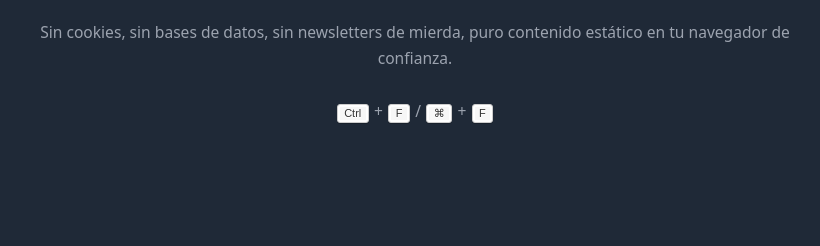
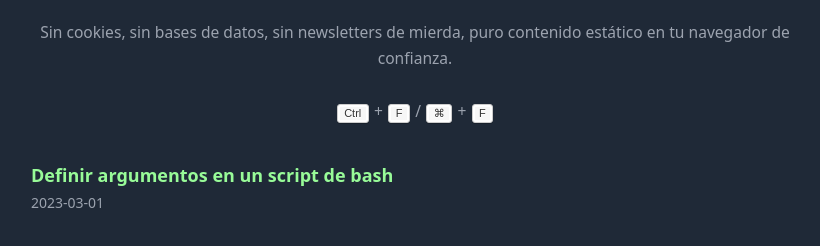
Before and after one commit to BananaHolograma/bash-static-blog, a plain HTML site: page src/index.html in a window 1280 px wide. Shown: the part 368-614 px from the top of the page, without its empty margins (225-1045 px from the left). Drawn offline with Linux system fonts and the light colour scheme.

Commit message:
generated list of articles in the index page implemented

```diff
--- a/src/index.html
+++ b/src/index.html
@@ -85,9 +85,9 @@
       <section>
         <div class="recent-articles">
           <ul>
-            <!-- START -->
-
-            <!-- END -->
+    <!-- START -->
+    <li><a href="/blog/2023/definir-argumentos-script-de-bash.html"> Definir argumentos en un script de bash</a><span class="date"> 2023-03-01</span></li>
+    <!-- END -->
           </ul>
         </div>
       </section>
```
Also changed, not shown: 2 other files.
